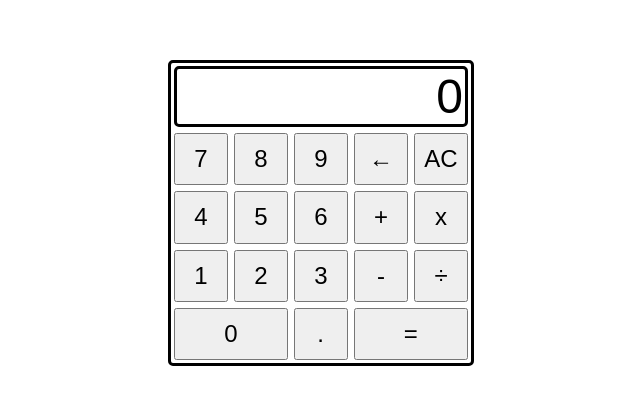
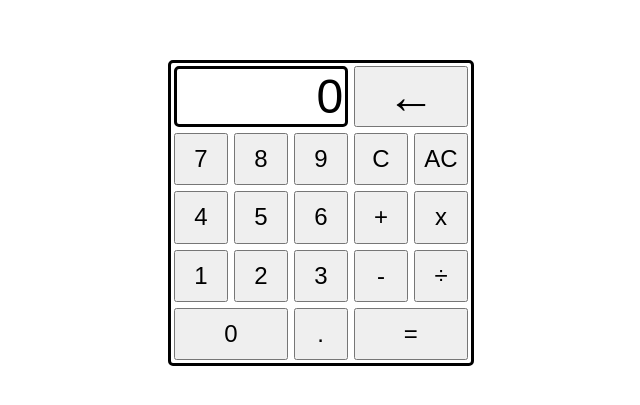
Before and after one commit to Gmutt-dev/calculator, a plain HTML site: page index.html in a window 1280 px wide. Shown: the part 195-600 px from the top of the page, without its empty margins (319-959 px from the left). Drawn offline with Linux system fonts and the light colour scheme.

Commit message:
Added C button and moved back button to right of display

```diff
--- a/index.html
+++ b/index.html
@@ -9,12 +9,15 @@
 </head>
 <body>
     <div class = "container">
-        <div class = "display">0</div>
+        <div class = "row">
+            <div class = "display">0</div>
+            <button class = "button back">&#8592</button>
+        </div>
         <div class = "row">
             <button class = "button">7</button>
             <button class = "button">8</button>
             <button class = "button">9</button>
-            <button class = "button">&#8592</button>
+            <button class = "button">C</button>
             <button class = "button">AC</button>
         </div>
         <div class = "row">
--- a/script.js
+++ b/script.js
@@ -206,6 +206,7 @@ calculator.addEventListener("click", (e) => {
     }
 })
 
+//put an eventlistener on the DOM for keyboard inputs
 document.addEventListener("keydown", (e) => {
     //assign keyboard key pressed value to variable to make rest of the code more legible
     keyPressedValue = e.key;
--- a/styles.css
+++ b/styles.css
@@ -17,6 +17,7 @@ body {
 }
 
 .display {
+    flex: 1.7 0 0;
     text-align: right;
     border-style: solid;
     border-radius: 5px;
@@ -36,7 +37,11 @@ body {
     font-size: 24px;
 }
 
-.doublebutton {
+.button.back {
+    font-size:48px;
+}
+
+.button.doublebutton {
     flex: 2 0 auto;
     /* padding left and right adjusted to account for lost pixels resulting*/
     /* from one big button in stead of two small buttons +4px each side*/
```
